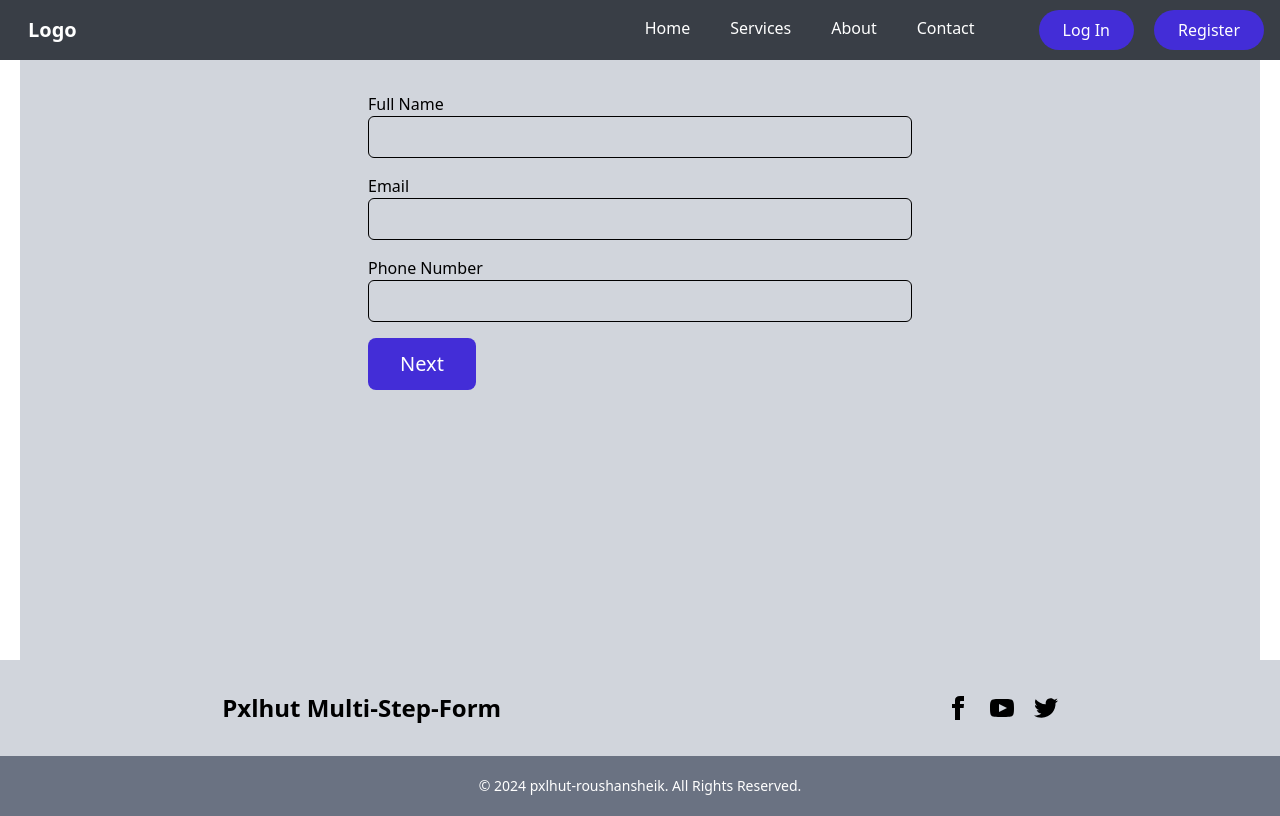
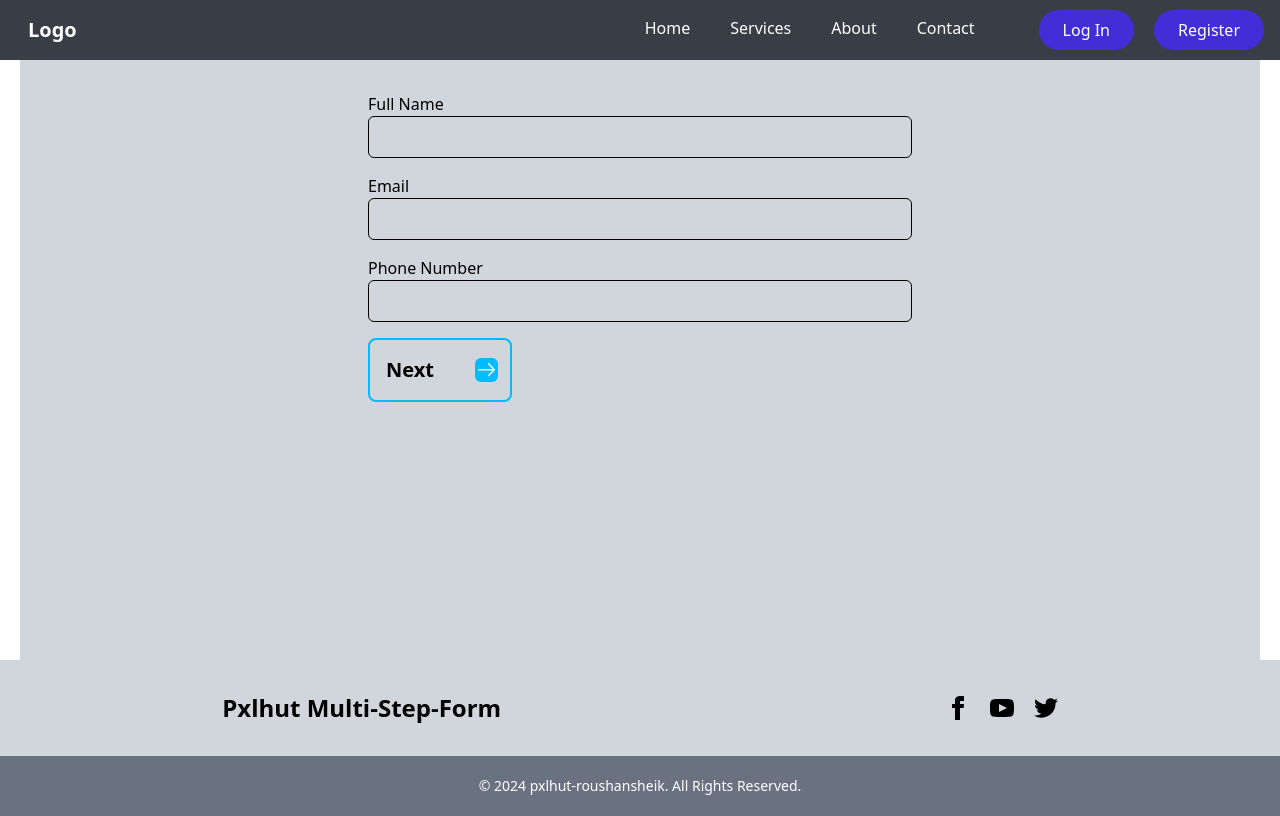
Before and after one commit to roushan-sheik/multi-step-form, a Next.js app: page / in a window 1280 px wide. Built offline with nearby package versions, Linux system fonts and the light colour scheme.

Commit message:
[feat]: added form submit toast

```diff
--- a/package.json
+++ b/package.json
@@ -15,6 +15,7 @@
     "react": "^19.0.0",
     "react-dom": "^19.0.0",
     "react-hook-form": "^7.55.0",
+    "react-toastify": "^11.0.5",
     "zod": "^3.24.2"
   },
   "devDependencies": {
--- a/src/components/layout/header/Header.tsx
+++ b/src/components/layout/header/Header.tsx
@@ -26,10 +26,10 @@ const Header = () => {
           </li>
         </ul>
         <div className="flex items-center justify-between gap-5">
-          <button className="rounded-full bg-indigo-700 px-6 py-2 text-white transition-all duration-300 hover:scale-90">
+          <button className="rounded-full bg-indigo-700  cursor-pointer px-6 py-2 text-white transition-all duration-300 hover:scale-90">
             Log In
           </button>
-          <button className="rounded-full bg-indigo-700 px-6 py-2 text-white transition-all duration-300 hover:scale-90">
+          <button className="rounded-full bg-indigo-700 cursor-pointer px-6 py-2 text-white transition-all duration-300 hover:scale-90">
             Register
           </button>
         </div>
--- a/src/container/form/components/StepOne.tsx
+++ b/src/container/form/components/StepOne.tsx
@@ -2,6 +2,7 @@ import { useForm } from "react-hook-form";
 import { zodResolver } from "@hookform/resolvers/zod";
 import { personalInfoSchema } from "../schema/formSchema";
 import { TPersonalInfo } from "../types/formTypes";
+import ButtonNext from "@/container/ui/ButtonNext";
 
 type Props = {
   next: () => void;
@@ -48,9 +49,7 @@ const StepOne = ({ next, update, defaultValues }: Props) => {
         )}
       </div>
 
-      <button type="submit" className="btn-primary">
-        Next
-      </button>
+      <ButtonNext type="submit">Next</ButtonNext>
     </form>
   );
 };
--- a/src/container/form/components/StepSummary.tsx
+++ b/src/container/form/components/StepSummary.tsx
@@ -1,5 +1,5 @@
 "use client";
-
+import { ToastContainer, toast } from "react-toastify";
 import { TFormData } from "../types/formTypes";
 
 type Props = {
@@ -10,13 +10,15 @@ type Props = {
 const StepSummary = ({ prev, data }: Props) => {
   const handleSubmit = () => {
     console.log("Submitted Data:", data);
-    alert("Form submitted successfully!");
+    toast("Form submitted successfully!");
+    // alert("Form submitted successfully!");
   };
 
   return (
     <div className="space-y-4">
       <h2 className="text-xl font-bold">Review Your Information</h2>
 
+      <ToastContainer />
       <div className="grid gap-2">
         <p>
           <strong>Full Name:</strong> {data.fullName}
--- a/src/container/form/components/StepThree.tsx
+++ b/src/container/form/components/StepThree.tsx
@@ -4,6 +4,7 @@ import { useForm } from "react-hook-form";
 import { zodResolver } from "@hookform/resolvers/zod";
 import { accountSetupSchema } from "../schema/formSchema";
 import { TAccountSetup } from "../types/formTypes";
+import ButtonNext from "@/container/ui/ButtonNext";
 
 type Props = {
   next: () => void;
@@ -61,9 +62,7 @@ const StepThree = ({ next, prev, update, defaultValues }: Props) => {
         <button type="button" onClick={prev} className="btn-secondary">
           Previous
         </button>
-        <button type="submit" className="btn-primary">
-          Next
-        </button>
+        <ButtonNext type="submit">Next</ButtonNext>
       </div>
     </form>
   );
--- a/src/container/form/components/StepTwo.tsx
+++ b/src/container/form/components/StepTwo.tsx
@@ -4,6 +4,7 @@ import { useForm } from "react-hook-form";
 import { zodResolver } from "@hookform/resolvers/zod";
 import { addressDetailsSchema } from "../schema/formSchema";
 import { TAddressDetails } from "../types/formTypes";
+import ButtonNext from "@/container/ui/ButtonNext";
 
 type Props = {
   next: () => void;
@@ -55,9 +56,7 @@ const StepTwo = ({ next, prev, update, defaultValues }: Props) => {
         <button type="button" onClick={prev} className="btn-secondary">
           Previous
         </button>
-        <button type="submit" className="btn-primary">
-          Next
-        </button>
+        <ButtonNext type="submit">Next</ButtonNext>
       </div>
     </form>
   );
--- /dev/null
+++ b/src/container/ui/ButtonNext.tsx
@@ -0,0 +1,40 @@
+import React from "react";
+
+const ButtonNext = ({
+  children,
+  type,
+}: {
+  children: string;
+  type: "submit";
+}) => {
+  return (
+    <button
+      type={type}
+      className="group relative flex w-36 items-center cursor-pointer rounded-lg border-2 border-sky-400 p-4 text-sky-300;"
+    >
+      <span className="font-semibold text-xl">{children}</span>
+      <span className="absolute right-3 box-content flex w-1/6 justify-center rounded-md bg-sky-400 duration-300 group-hover:w-5/6">
+        <svg
+          viewBox="0 0 24 24"
+          fill="none"
+          className="w-10"
+          xmlns="http://www.w3.org/2000/svg"
+        >
+          <g strokeWidth="0"></g>
+          <g strokeLinecap="round" strokeLinejoin="round"></g>
+          <g>
+            <path
+              d="M4 12H20M20 12L14 6M20 12L14 18"
+              stroke="#fff"
+              strokeWidth="1.5"
+              strokeLinecap="round"
+              strokeLinejoin="round"
+            ></path>
+          </g>
+        </svg>
+      </span>
+    </button>
+  );
+};
+
+export default ButtonNext;
```
Also changed, not shown: 1 other file (tests, documents, lock files or other folders).
